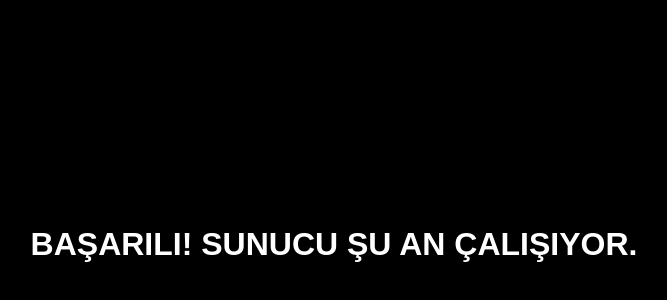
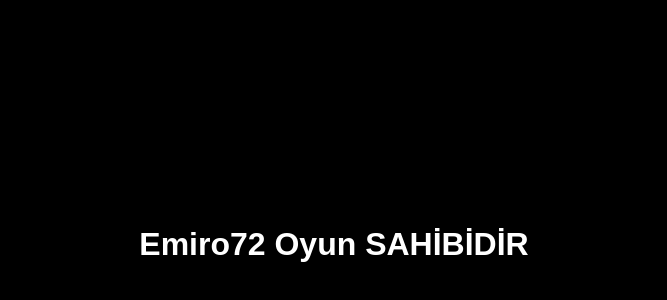
Before and after one commit to barisgzlx/baro41, a website: page index.html in a window 1280 px wide. Shown: the part 164-464 px from the top of the page, without its empty margins (306-973 px from the left). Drawn offline with Linux system fonts and the light colour scheme.

Commit message:
Update index.html

```diff
--- a/index.html
+++ b/index.html
@@ -4,6 +4,6 @@
     <title>Sifirdan Basliyoruz</title>
 </head>
 <body style="background: black; color: white; display: flex; justify-content: center; align-items: center; height: 100vh; font-family: Arial;">
-    <h1>BAŞARILI! SUNUCU ŞU AN ÇALIŞIYOR.</h1>
+    <h1>Emiro72 Oyun SAHİBİDİR</h1>
 </body>
 </html>
```
